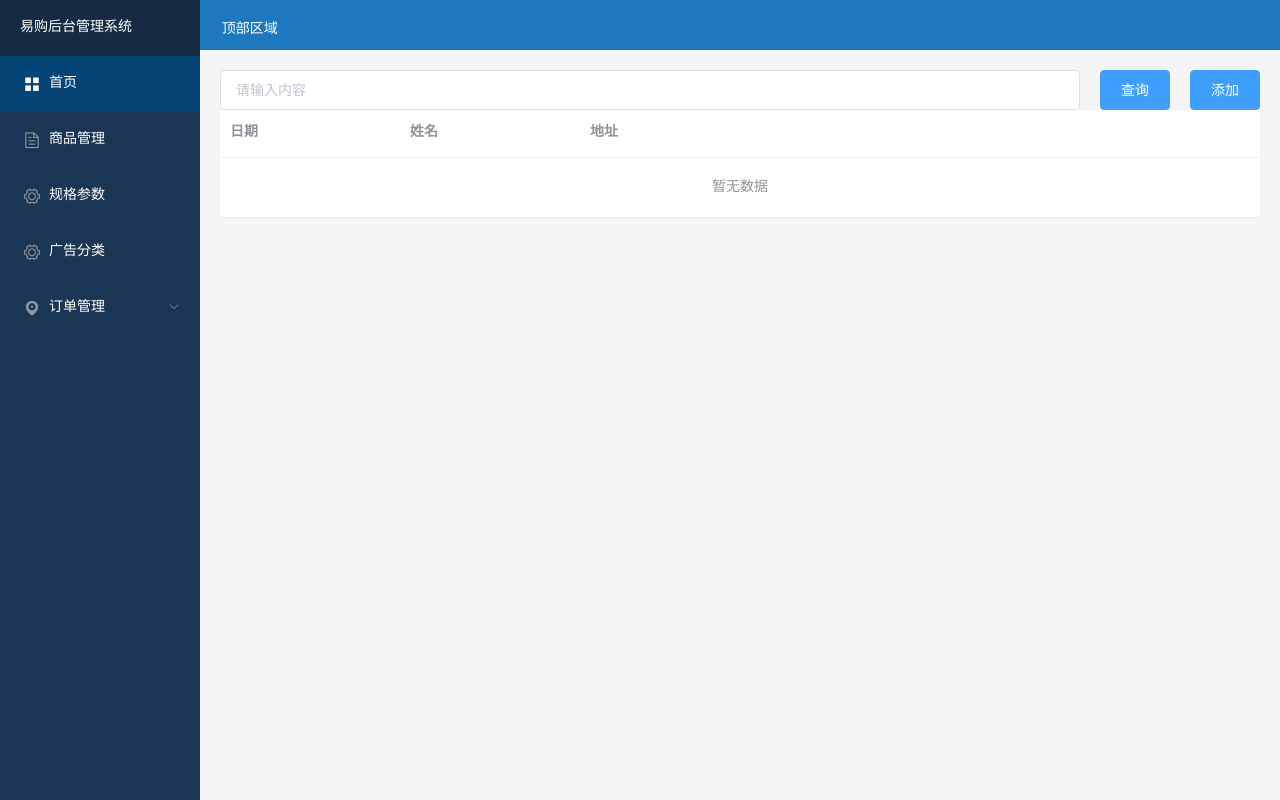
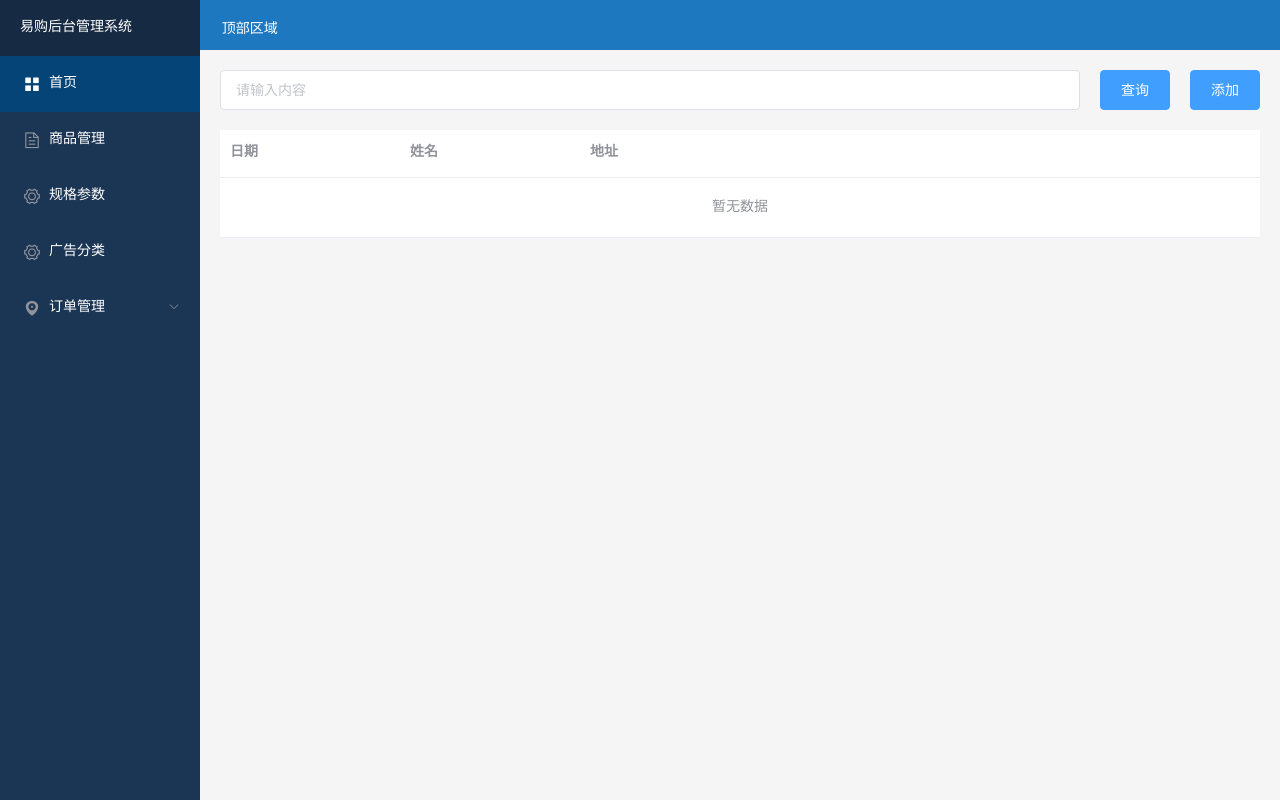
Before and after one commit to qinran6/vue-ego1, a Vue app in the folder ego/: page /goods in a window 1280 px wide. Built offline with nearby package versions, Linux system fonts and the light colour scheme; a web font is replaced by a local one.

Commit message:
给table组件添加外边距

```diff
--- a/ego/src/views/Goods/Goods.vue
+++ b/ego/src/views/Goods/Goods.vue
@@ -53,4 +53,7 @@ export default {
     margin-left: 20px;
   }
 }
+.wrapper{
+  margin:20px 0;
+}
 </style>
```
